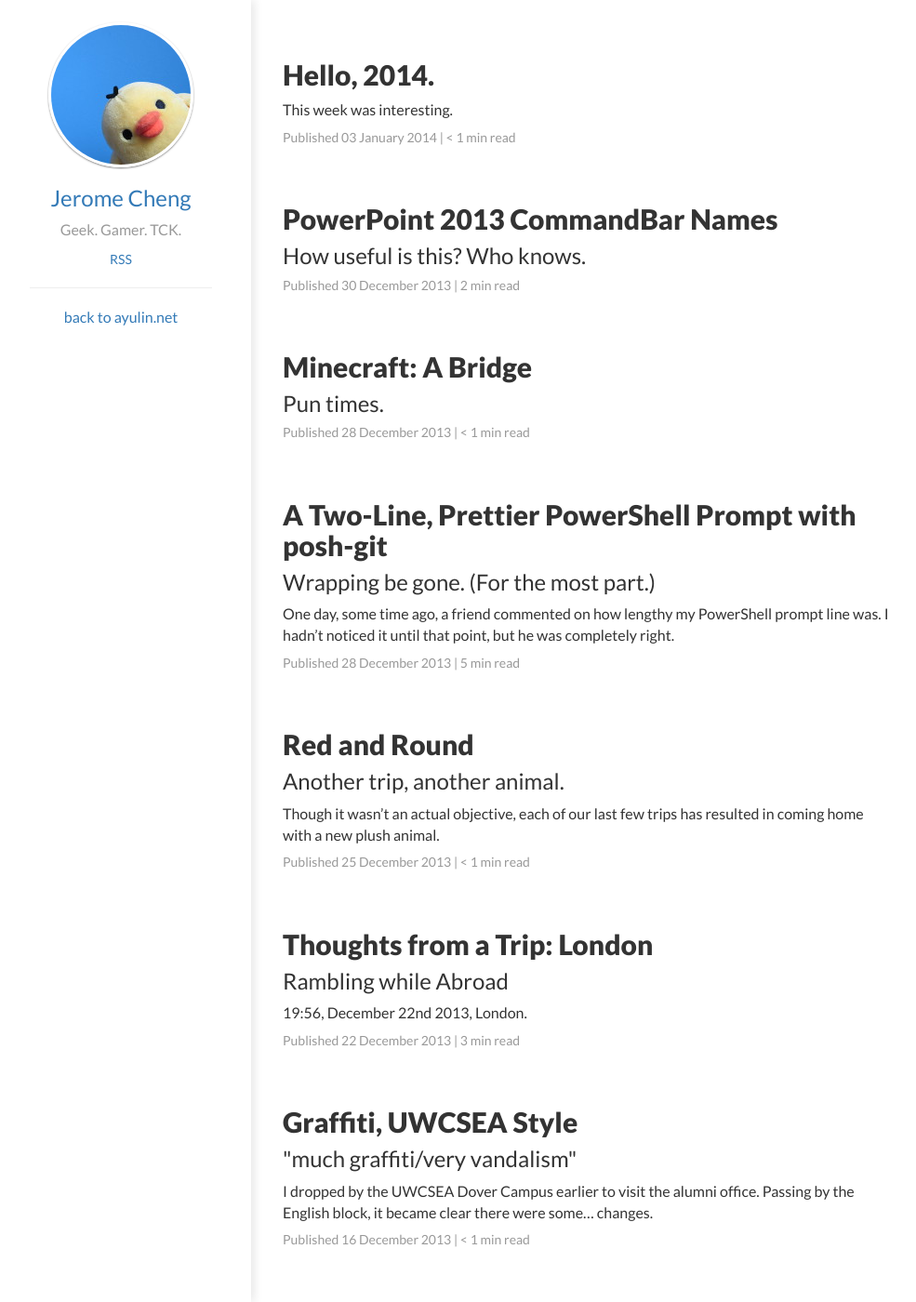
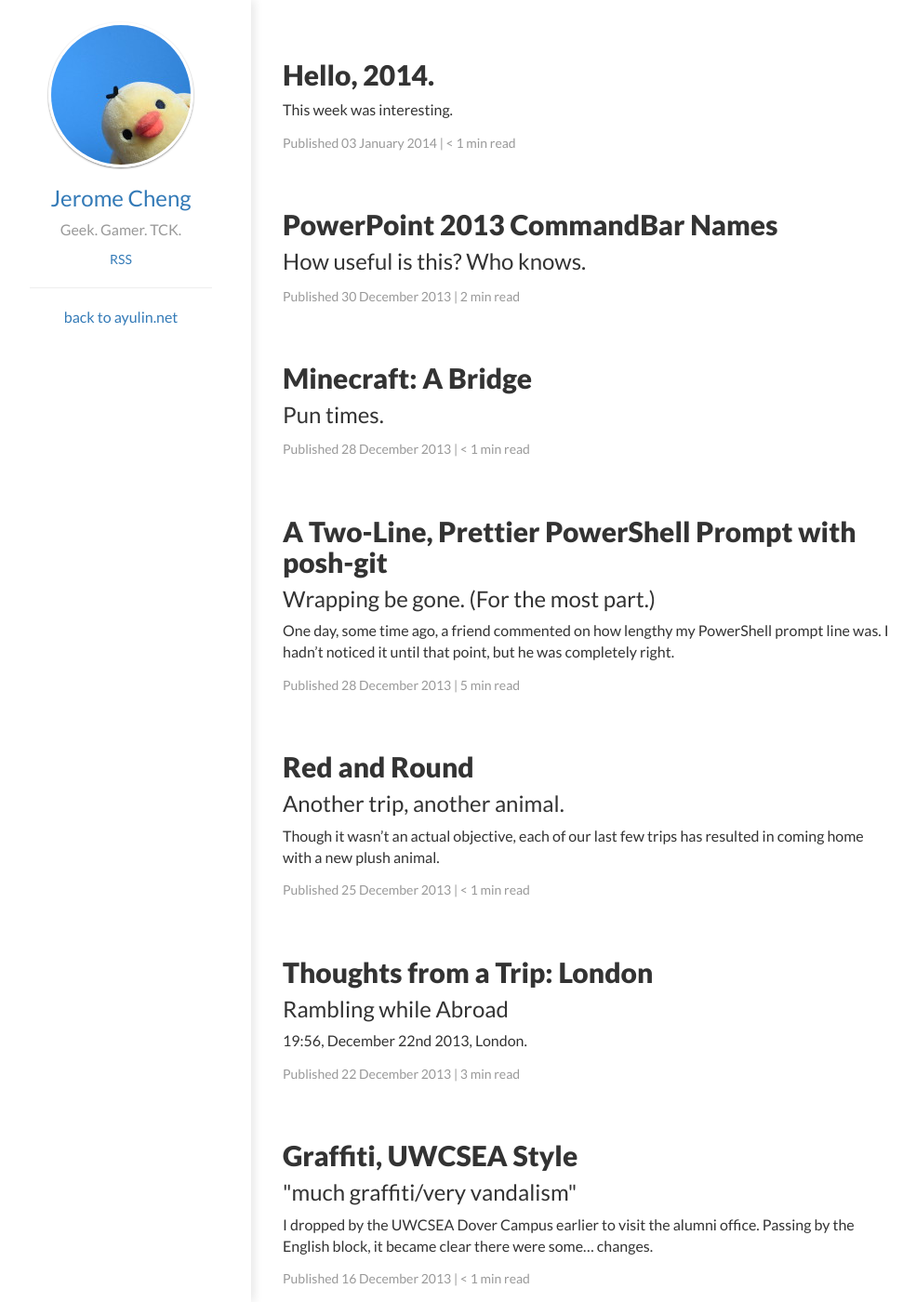
Before and after one commit to jcheng31/ayulin.net, a Jekyll site: the page built from Content/blog/index.html, in a window 1280 px wide and 1400 px high. Shown: the whole window at 93% size, without its empty margins (10-995 px from the left). Built offline with Jekyll 4.4.1, drawn with Linux system fonts in a browser that asks for light colours; nearby versions of some CDN libraries; Markdown is read by kramdown in place of the engine named in the settings; the list of posts is cut into pages by our own code.

Commit message:
Increase spacing between blog paragraphs.

```diff
--- a/Content/css/blog.css
+++ b/Content/css/blog.css
@@ -3,6 +3,9 @@
 }
 .blog-body {
   padding: 0 24px;
+}
+.blog-body p {
+  margin-bottom: 16px;
 }
 .blog-post-listing {
   margin: 64px 0;
```
